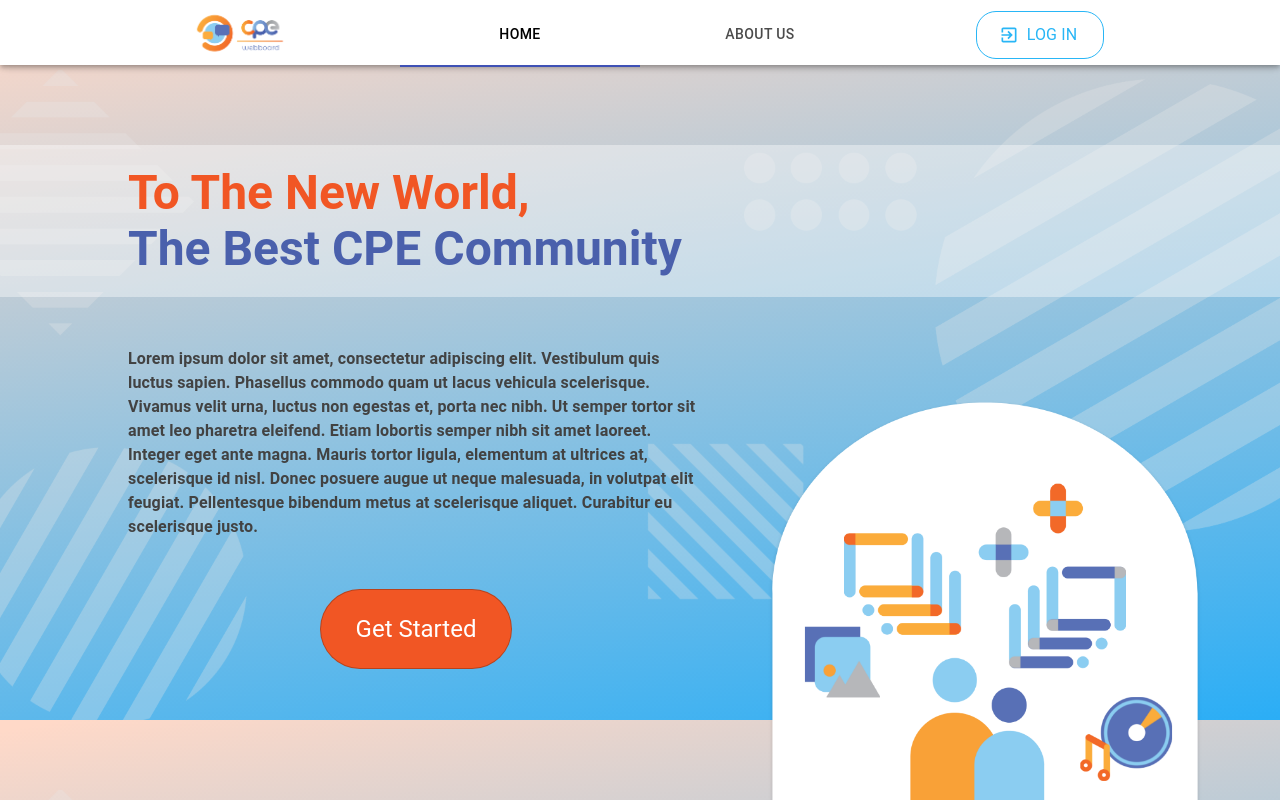
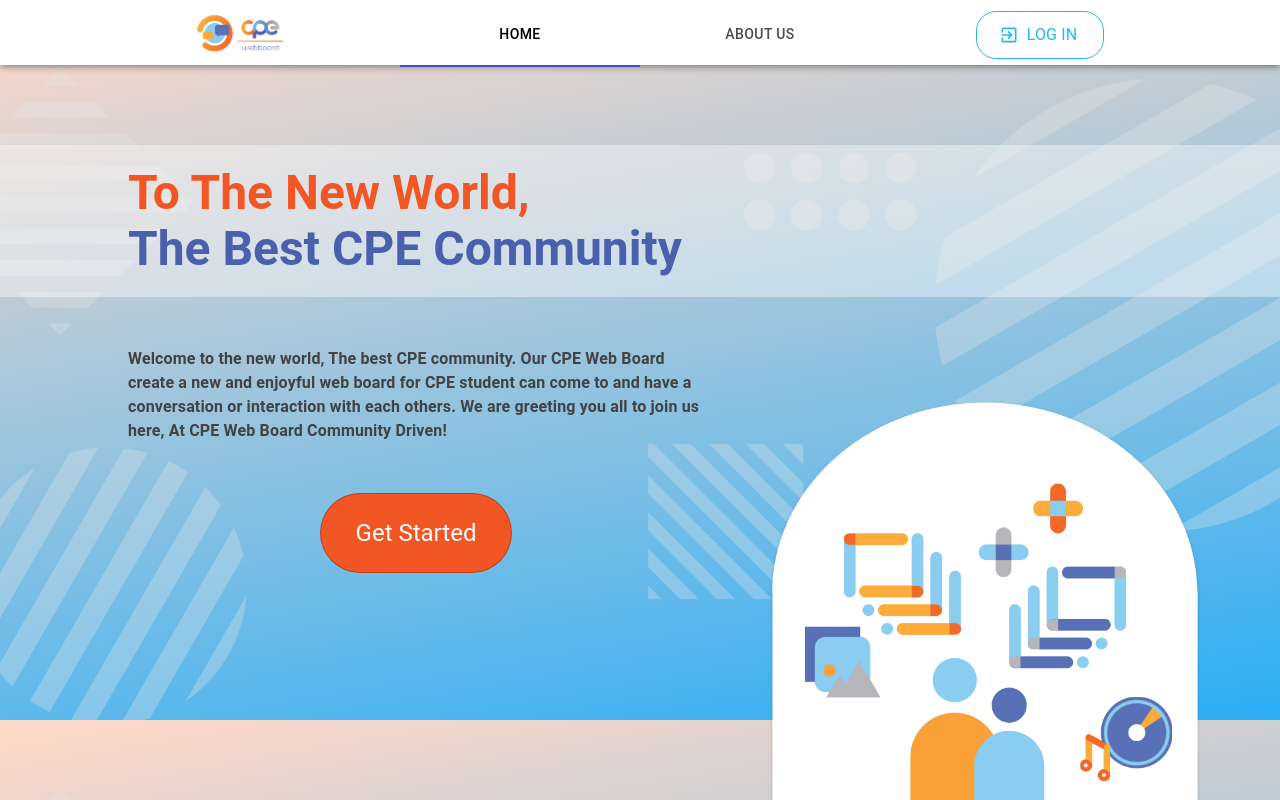
Before and after one commit to DisezZ/CPE121-Final-React, a React (Create React App) app: page / in a window 1280 px wide. Built offline with nearby package versions, Linux system fonts and the light colour scheme.

Commit message:
add lorem

```diff
--- a/src/components/Home.js
+++ b/src/components/Home.js
@@ -6,6 +6,7 @@ import {
   blue,
   grey
 } from "@material-ui/core/colors"
+import {MainLorem} from '../defaults.json'
 
 export default class Home extends React.Component {
   constructor(props) {
@@ -51,16 +52,7 @@ export default class Home extends React.Component {
                   }}
                 >
                   <Typography variant="body1" style={{ fontWeight: "bold", color: grey[800] }}>
-                    Lorem ipsum dolor sit amet, consectetur adipiscing elit.
-                    Vestibulum quis luctus sapien. Phasellus commodo quam ut
-                    lacus vehicula scelerisque. Vivamus velit urna, luctus non
-                    egestas et, porta nec nibh. Ut semper tortor sit amet leo
-                    pharetra eleifend. Etiam lobortis semper nibh sit amet
-                    laoreet. Integer eget ante magna. Mauris tortor ligula,
-                    elementum at ultrices at, scelerisque id nisl. Donec posuere
-                    augue ut neque malesuada, in volutpat elit feugiat.
-                    Pellentesque bibendum metus at scelerisque aliquet.
-                    Curabitur eu scelerisque justo.
+                    {MainLorem}
                   </Typography>
                 </div>
               </Grid>
--- a/src/defaults.json
+++ b/src/defaults.json
@@ -1,7 +1,8 @@
 {
-    "BaseURL": "https://backend-cpe-web-board.herokuapp.com",
-    "URL": "http://localhost:3000",
+    "BaseURL": "http://localhost:5000",
+    "URL": "https://backend-cpe-web-board.herokuapp.com",
     "Notice": "This is a beta version, Changes that takes on this version might be changes due to somes changes that takes on the programs",
+    "MainLorem": "Welcome to the new world, The best CPE community. Our CPE Web Board create a new and enjoyful web board for CPE student can come to and have a conversation or interaction with each others. We are greeting you all to join us here, At CPE Web Board Community Driven!",
     "Members": [
         {
             "firstName": "Lutfee",
```
